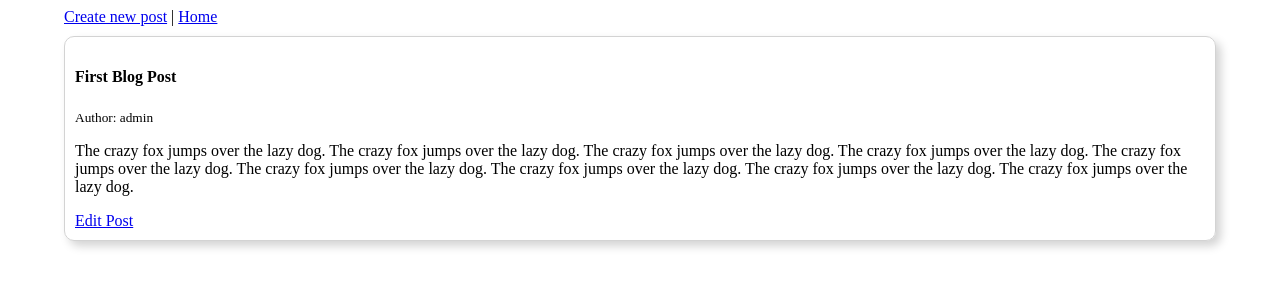
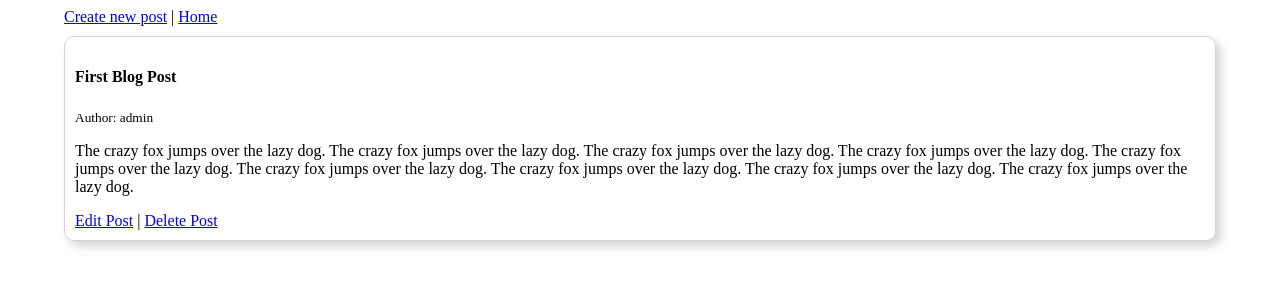
Before and after one commit to al-amin-khan/blog_project, a Django app: page /post/1/ in a window 1280 px wide. Shown: the top 300 px of the page. Run offline with Django 3.2, Linux system fonts and the light colour scheme; data comes from the database, SQL or seed files in the repository; both versions use the stored data as it was after the commit.

Commit message:
delete post view added

```diff
--- a/blog/urls.py
+++ b/blog/urls.py
@@ -1,9 +1,10 @@
 from django.urls import path
-from .views import PostListView, PostDetailView, PostCreateView, PostUpdateView
+from .views import PostListView, PostDetailView, PostCreateView, PostUpdateView, PostDeleteView
 
 urlpatterns = [
     path('', PostListView.as_view(), name='home'),
     path('post/<int:pk>/', PostDetailView.as_view(), name='detail'),
     path('post/create-post/', PostCreateView.as_view(), name='create_post'),
-    path('post/<int:pk>/update-post/', PostUpdateView.as_view(), name='update_post')
+    path('post/<int:pk>/update-post/', PostUpdateView.as_view(), name='update_post'),
+    path('post/<int:pk>/delete-post/', PostDeleteView.as_view(), name='delete_post')
 ]
--- a/blog/views.py
+++ b/blog/views.py
@@ -1,7 +1,8 @@
 from django.shortcuts import render
 from .models import Post
+from django.urls import reverse_lazy
 from django.views.generic import ListView, DetailView
-from django.views.generic.edit import CreateView, UpdateView
+from django.views.generic.edit import CreateView, UpdateView, DeleteView
 
 # Create your views here.
 class PostListView(ListView):
@@ -22,3 +23,8 @@ class PostUpdateView(UpdateView):
     model = Post
     template_name = 'blog/update_post.html'
     fields = ['title', 'body']
+
+class PostDeleteView(DeleteView):
+    model = Post
+    template_name = 'blog/delete_post.html'
+    success_url = reverse_lazy('home')
--- a/templates/blog/detail.html
+++ b/templates/blog/detail.html
@@ -6,7 +6,7 @@
   <h4>{{post.title}} </h4>
   <p> <small> Author: {{post.author}}</small> </p>
   <p>{{post.body}}</p>
-  <a href="{% url 'update_post' post.pk %}">Edit Post</a>
+  <a href="{% url 'update_post' post.pk %}">Edit Post</a> | <a href="{% url 'delete_post' post.pk %}">Delete Post</a>
 </div>
 
 {% endblock %}
```
Also changed, not shown: templates/blog/delete_post.html (added, +11 -0 lines), db.sqlite3.
